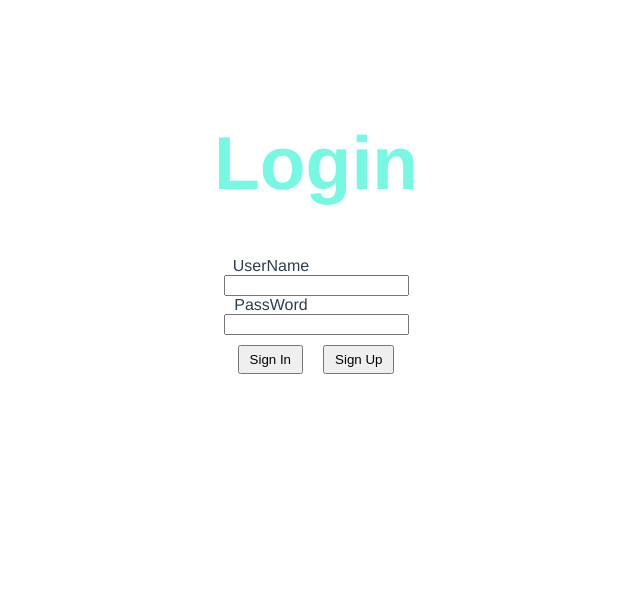
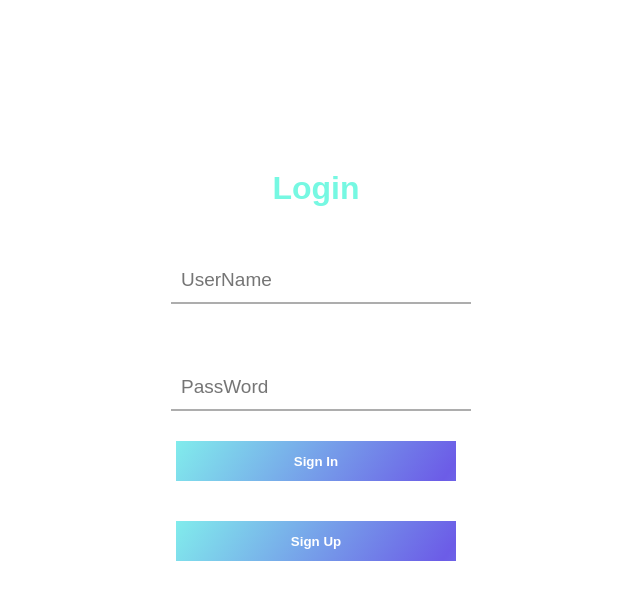
Before and after one commit to NekomimiMofuMofu/WebAppCore, a Vue app in the folder vue_client/: page /login in a window 1280 px wide. Shown: the top 600 px of the page, without its empty margins (324-964 px from the left). Built offline with nearby package versions, Linux system fonts and the light colour scheme.

Commit message:
基本的なレイアウトの確立とtemplate内部のコード一部変更

```diff
--- a/vue_client/src/views/CreateAccountPage.vue
+++ b/vue_client/src/views/CreateAccountPage.vue
@@ -3,17 +3,12 @@
     <h1>アカウント新規作成</h1>
     <dl class="Account">
       <div>
-        <div class="input-label"><label for="name">ID</label></div>
-        <div><input type="text" name="name" id="name"></div>
-        <div class="input-label"><label for="mail">メールアドレス</label></div>
-        <div><input type="email" name="mail" id="mail"></div>
-        <div class="input-label"><label for="re-mail">メールアドレス(確認)</label></div>
-        <div><input type="email" name="re-mail" id="re-mail"></div>
-        <div class="input-label"><label for="password">PassWord</label></div>
-        <div><input type="password" name="password" id="password"></div>
-        <div class="input-label"><label for="re-password">パスワード(確認)</label></div>
-        <div><input type="password" name="re-password" id="re-password"></div>
-        <div class="input-label"><input type="button" @click="onClick" id="btn_create" name="btn_create" value="アカウント作成"></div>
+        <div><input class="input" type="text" name="name" placeholder="ユーザーネーム" id="name"></div>
+        <div><input class="input" type="email" name="mail" placeholder="メールアドレス" id="mail"></div>
+        <div><input class="input" type="email" name="re-mail" placeholder="メールアドレス(確認)" id="re-mail"></div>
+        <div><input class="input" type="password" name="password" placeholder="パスワード" id="password"></div>
+        <div><input class="input" type="password" name="re-password" placeholder="パスワード(確認)" id="re-password"></div>
+        <div><input class="btn" type="button" @click="onClick" id="btn_create" name="btn_create" value="アカウント作成"></div>
       </div>
     </dl>
   </div>
@@ -34,15 +29,73 @@ export default class CreateAccountPage extends Vue {
 </script>
 
 <style scoped lang="scss">
+
+*{
+  margin: 0;
+  padding: 0;
+  text-decoration: none;
+  font-family:sans-serif;
+}
+
 .context {
-  margin: 50px;
-  padding: 50px;
+  position:absolute;
+  width: 400px;
+  height: 600px;
+  padding: 50px 30px;
+  background-color:#FFFFFF;
+  text-align: center;
+  top:50%;
+  left: 50%;
+  transform: translate(-50%,-50%);
+  border-radius: 15px;
 
-  .input-label {
-    text-align: left;
-    margin-left: 30%;
+  h1 {
+    text-align: center;
+    margin: 20px;
+    color: #76f8e2;
+
   }
+
+}
+input{
+  position: center;
+  width: 80%;
+  border:none;
+  outline: none;
+  color: #636e72;
+  font-size: 19px;
+  height: 25px;
+  background: none;
+}
+.input {
+  border-bottom: 2px solid #adadad;
+  margin: 20px;
+  padding: 10px 10px;
+}
+
+.btn{
+  position: relative;
+  left: 40%;
+  transform: translateX(-50%);
+  margin-bottom: 40px;
+  width: 80%;
+  height: 40px;
+  background: linear-gradient(125deg, #81ecec, #6c5ce7, #81ecec);
+  background-position: left;
+  background-size: 200%;
+  color: white;
+  font-weight: bold;
+  border: none;
+  cursor: pointer;
+  transition: 0.4s;
+  display: inline;
+
+
+}
+.btn:hover {
+  background-position: right;
 }
 
 
+
 </style>
--- a/vue_client/src/views/LoginPage.vue
+++ b/vue_client/src/views/LoginPage.vue
@@ -1,16 +1,12 @@
 <template>
-  <div class="login">
+  <div>
+  <div class="loginForm">
     <h1>Login</h1>
-    <dl class="login_input">
-      <dt><label for="i_user_id">UserName</label></dt>
-      <dt><input id="i_user_id" type="text" placeholder="" name="i_user_id" v-model="user_id"></dt>
-      <dt><label for="i_password">PassWord</label></dt>
-      <dt><input id="i_password" type="password" placeholder="" name="i_password" v-model="password"></dt>
-      <dt>
-        <button class="btn" id="btn_SignIn" type="button" @click="onClick_In" name="btn_SignIn" >Sign In</button>
-        <button class="btn" id="btn_SignUp" type="button" @click="onClick_Up" name="btn_SignUp" >Sign Up</button>
-      </dt>
-    </dl>
+      <div ><input class="id" id="i_user_id" type="text" placeholder="UserName" name="i_user_id" v-model="user_id" ></div>
+      <div ><input class="pw" id="i_password" type="password" placeholder="PassWord" name="i_password" v-model="password"></div>
+      <div ><button class="btn" id="btn_SignIn" type="button" @click="onClick_In" name="btn_SignIn" >Sign In</button></div>
+      <div ><button class="btn" id="btn_SignUp" type="button" @click="onClick_Up" name="btn_SignUp" >Sign Up</button></div>
+  </div>
   </div>
 </template>
 
@@ -43,33 +39,78 @@ export default class LoginPage extends Vue {
 </script>
 
 <style scoped lang="scss">
-.login {
-  margin: 50px;
-  padding: 20px;
 
+*{
+  margin: 0;
+  padding: 0;
+  text-decoration: none;
+  font-family:sans-serif;
 
-  .login_input {
+}
+
+.loginForm {
+  position:absolute;
+  width: 350px;
+  height: 500px;
+  padding: 30px 20px;
+  background-color:#FFFFFF;
+  text-align: center;
+  top:50%;
+  left: 50%;
+  transform: translate(-50%,-50%);
+  border-radius: 15px;
+
+  h1 {
+    text-align: center;
+    margin: 20px;
+    color: #76f8e2;
 
   }
 
+  .id{
+    border-bottom: 2px solid #adadad;
+    margin: 30px;
+    padding: 10px 10px;
+  }
+
+  .pw{
+    border-bottom: 2px solid #adadad;
+    margin: 30px;
+    padding: 10px 10px;
+  }
 }
 
-h1 {
-  color: #76f8e2;
-  font-size: 75px;
-}
-
-label {
-
-  padding-right: 90px ;
+input{
+  position: center;
+  width: 80%;
+  border:none;
+  outline: none;
+  color: #636e72;
+  font-size: 19px;
+  height: 25px;
+  background: none;
 }
 
 .btn {
-
-  padding: 5px 10px;
-  margin: 10px;
+  position: relative;
+  left: 40%;
+  transform: translateX(-50%);
+  margin-bottom: 40px;
+  width: 80%;
+  height: 40px;
+  background: linear-gradient(125deg, #81ecec, #6c5ce7, #81ecec);
+  background-position: left;
+  background-size: 200%;
+  color: white;
+  font-weight: bold;
+  border: none;
+  cursor: pointer;
+  transition: 0.4s;
+  display: inline;
 }
 
-
+.btn:hover {
+  background-position: right;
+}
 
 </style>
```
